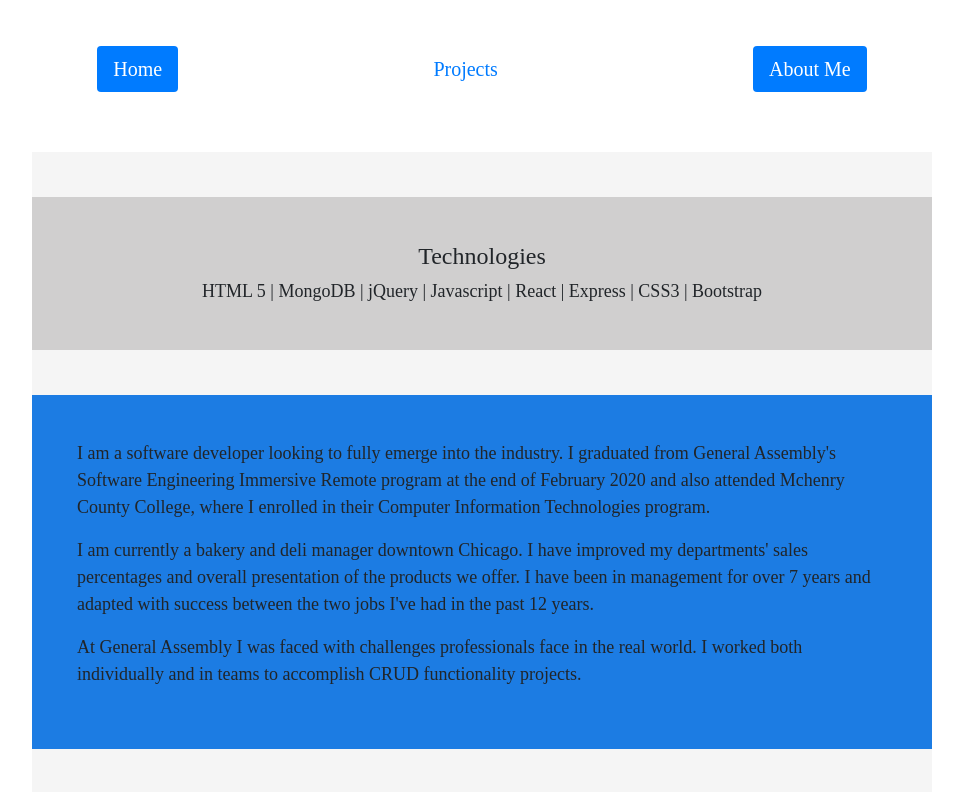
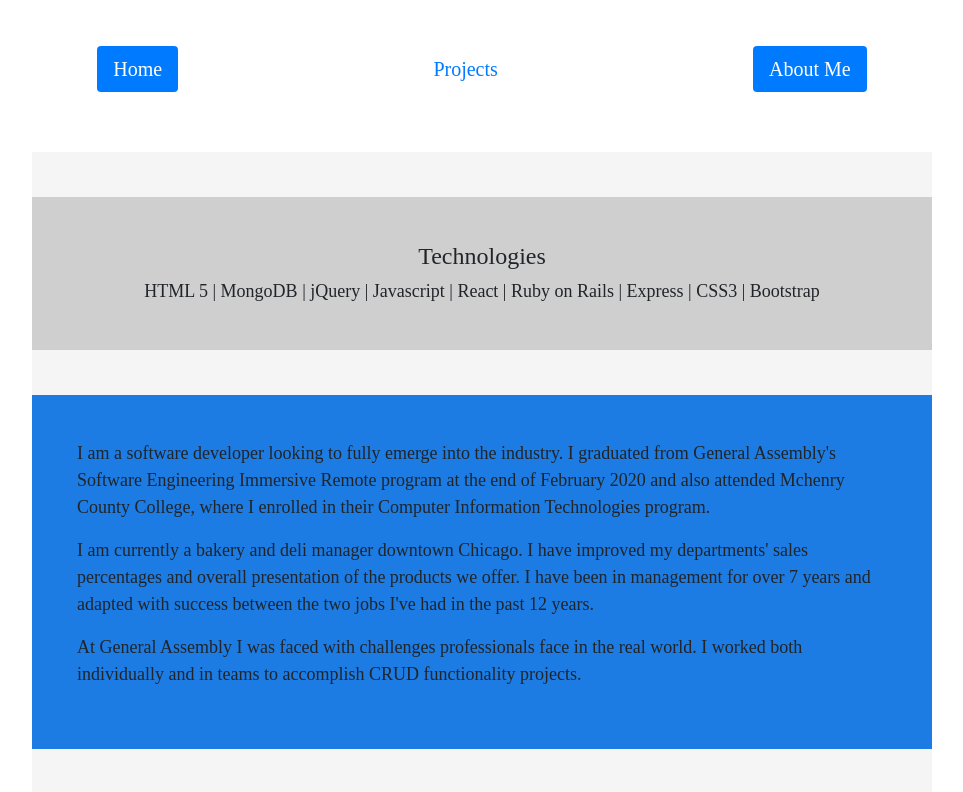
Before and after one commit to salinasfez/federicosalinas, a React (Create React App) app: page /aboutme in a window 1280 px wide. Shown: the top 792 px of the page, without its empty margins (158-1121 px from the left). Built offline with nearby package versions, Linux system fonts and the light colour scheme; a web font is replaced by a local one.

Commit message:
adding ruby on rails to  my experience

```diff
--- a/src/components/AboutMe.js
+++ b/src/components/AboutMe.js
@@ -9,7 +9,7 @@
             <div className='flex-container'>
                 <div className='flex-item' id='technologies'>
                     <h4>Technologies</h4>
-                    HTML 5 | MongoDB | jQuery | Javascript | React | Express | CSS3 | Bootstrap
+                    HTML 5 | MongoDB | jQuery | Javascript | React | Ruby on Rails | Express | CSS3 | Bootstrap
                 </div>
                 <div id='paragraph' className='flex-item'>
                 {/* Software developer committed to creating the most efficient solutions to routine methods in order to save companies money and provide users with a seamless experience. I focus on leading by example and keeping my team moving forward. In the workplace, I believe that by supporting and elevating my coworkers, we all find greater success. Honesty, hard work, and gratitude are my lifestyle.  */}
```
